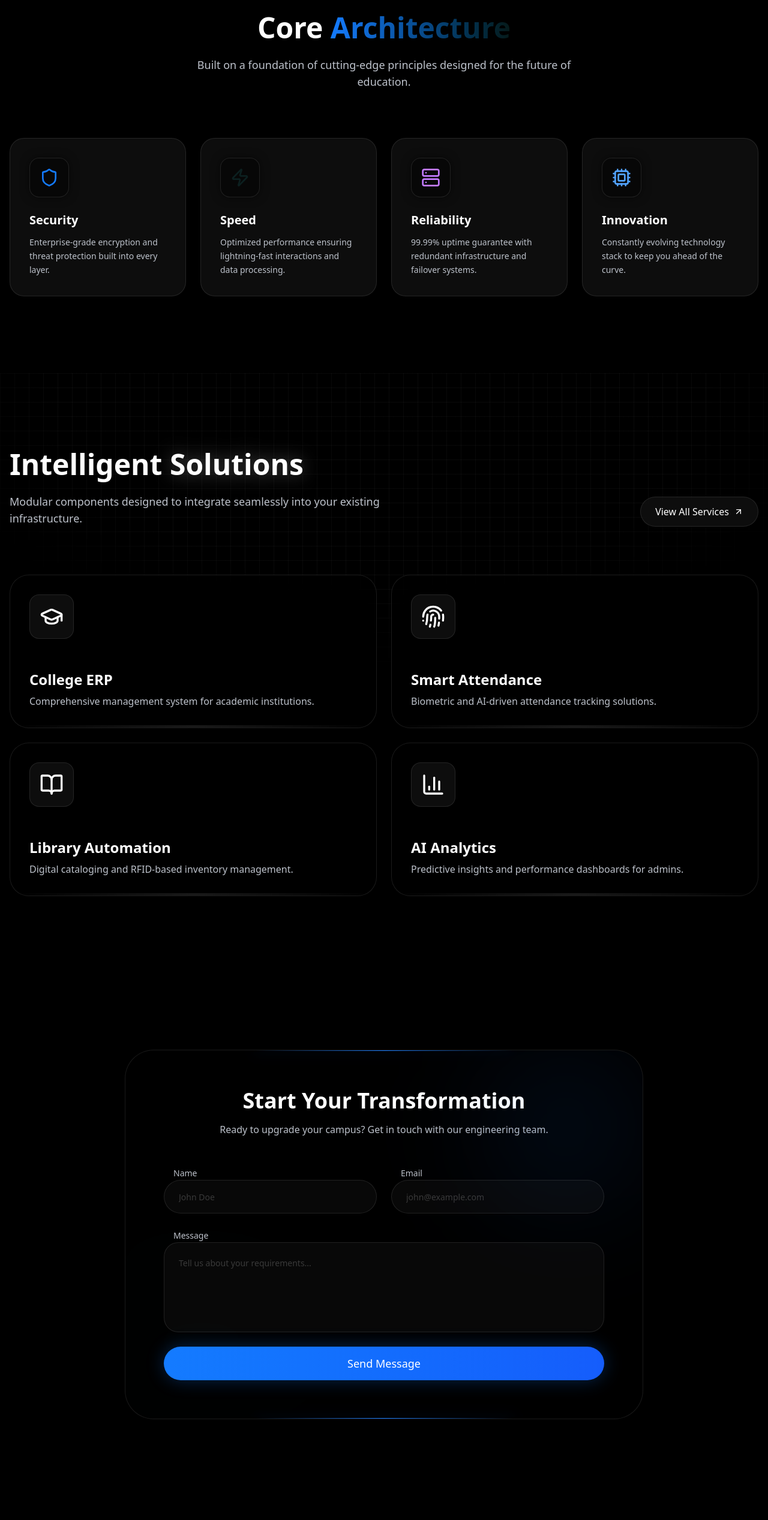
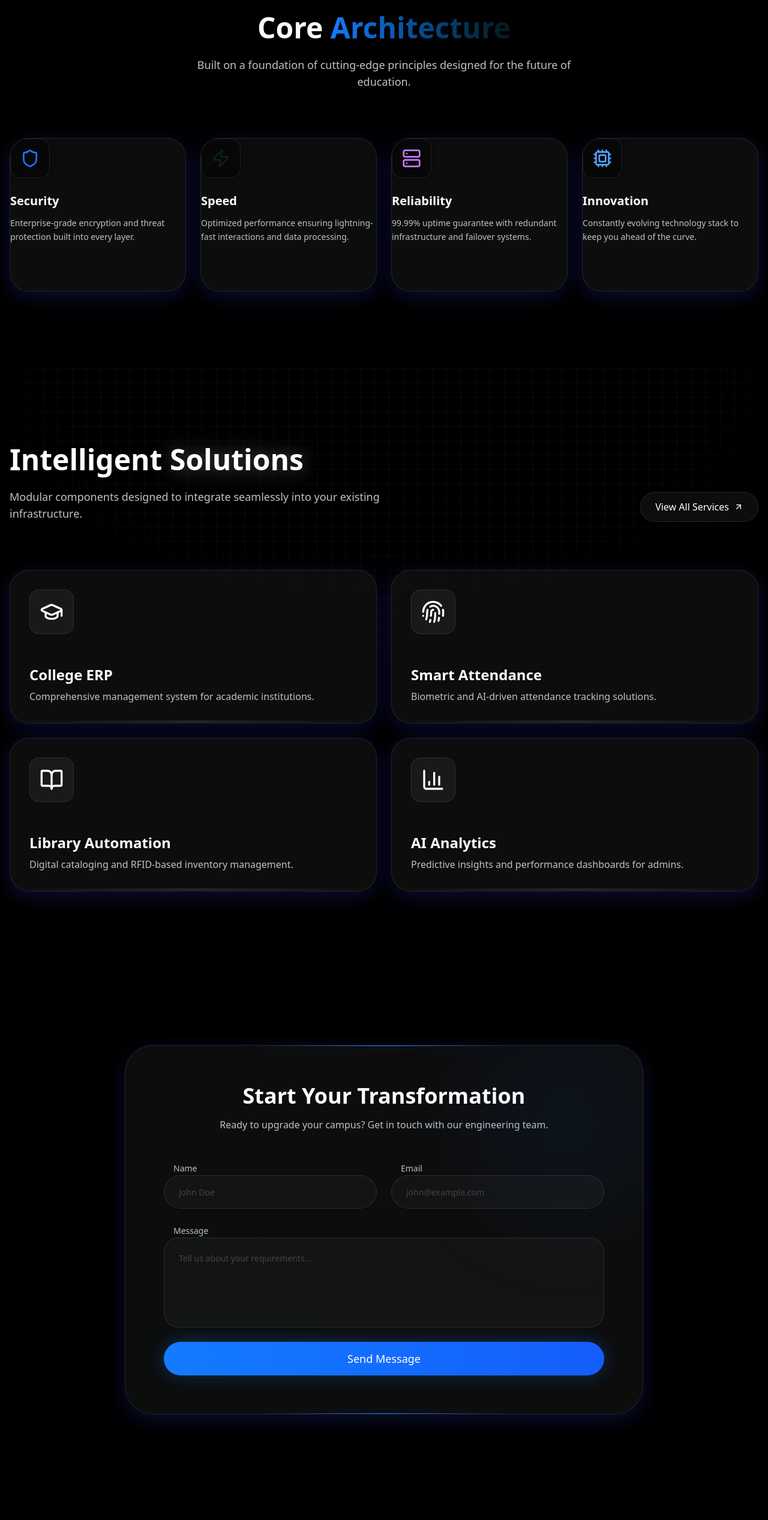
Before and after one commit to harikiran138/Nadimpalli-Informatics-LLP, a Next.js app: page / in a window 1280 px wide. Shown: the part 906-3440 px from the top of the page at 60% size. Built offline with nearby package versions, Linux system fonts and the light colour scheme.

Commit message:
style: add glassmorphism to about, services, and contact sections

```diff
--- a/src/components/landing/About.tsx
+++ b/src/components/landing/About.tsx
@@ -53,7 +53,7 @@
                             viewport={{ once: true }}
                             transition={{ delay: index * 0.1 }}
                             whileHover={{ scale: 1.02 }}
-                            className="group relative p-8 rounded-3xl bg-white/5 border border-white/10 backdrop-blur-md overflow-hidden"
+                            className="group relative h-64 rounded-[2rem] bg-white/5 border border-white/10 backdrop-blur-xl shadow-[0_8px_32px_0_rgba(31,38,135,0.37)] overflow-hidden"
                         >
                             {/* Internal Glow Lines */}
                             <div className="absolute inset-0 opacity-0 group-hover:opacity-100 transition-opacity duration-500">
--- a/src/components/landing/Contact.tsx
+++ b/src/components/landing/Contact.tsx
@@ -13,7 +13,7 @@
                     initial={{ opacity: 0, scale: 0.95 }}
                     whileInView={{ opacity: 1, scale: 1 }}
                     viewport={{ once: true }}
-                    className="relative rounded-[3rem] bg-black/40 border border-white/10 backdrop-blur-xl p-8 md:p-16 overflow-hidden"
+                    className="relative rounded-[3rem] bg-white/5 border border-white/10 backdrop-blur-xl shadow-[0_8px_32px_0_rgba(31,38,135,0.37)] p-8 md:p-16 overflow-hidden"
                 >
                     {/* Neon Glow Borders */}
                     <div className="absolute top-0 left-1/2 -translate-x-1/2 w-1/2 h-[1px] bg-gradient-to-r from-transparent via-primary to-transparent shadow-[0_0_20px_rgba(20,123,255,0.5)]" />
--- a/src/components/landing/Services.tsx
+++ b/src/components/landing/Services.tsx
@@ -69,7 +69,7 @@
                             viewport={{ once: true }}
                             transition={{ delay: index * 0.1 }}
                             whileHover={{ y: -5 }}
-                            className="group relative h-64 rounded-[2rem] bg-black/40 border border-white/10 backdrop-blur-xl overflow-hidden"
+                            className="group relative h-64 rounded-[2rem] bg-white/5 border border-white/10 backdrop-blur-xl shadow-[0_8px_32px_0_rgba(31,38,135,0.37)] overflow-hidden"
                         >
                             {/* Hover Gradient Background */}
                             <div className={`absolute inset-0 bg-gradient-to-br ${service.color} opacity-0 group-hover:opacity-10 transition-opacity duration-500`} />
```
